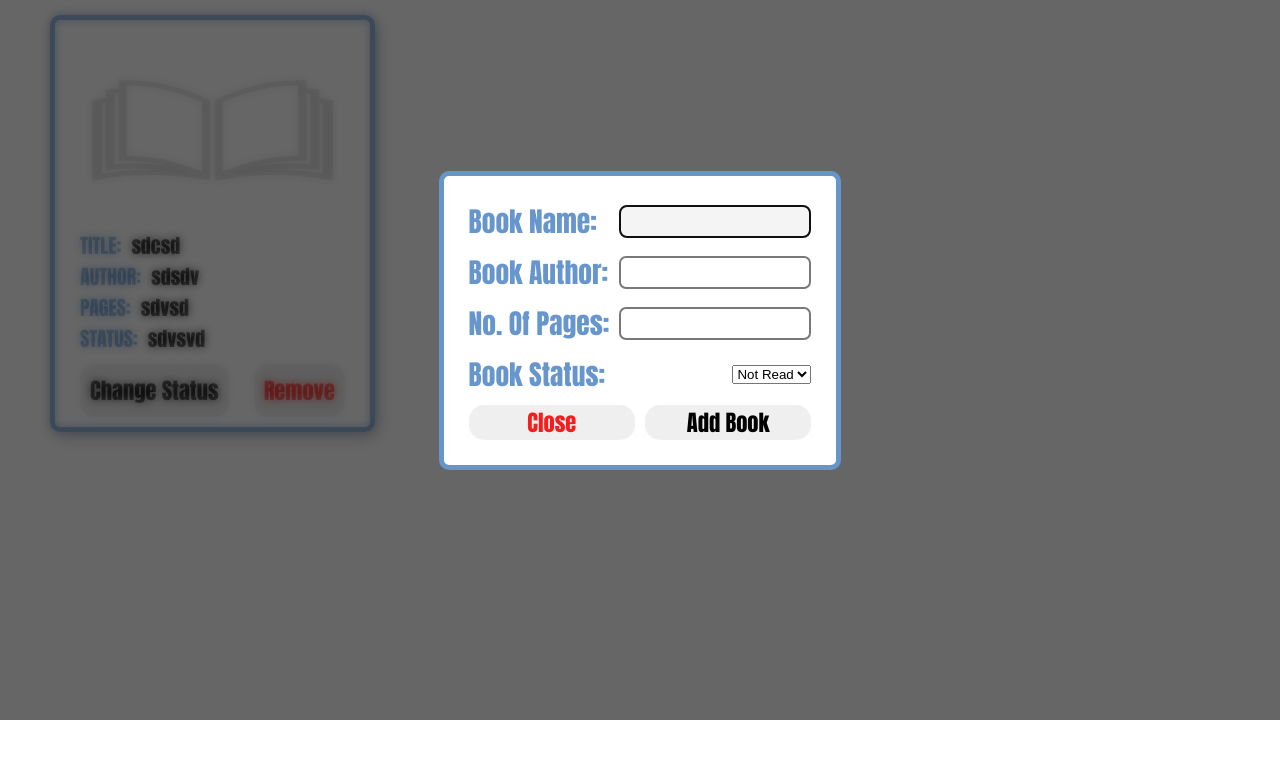
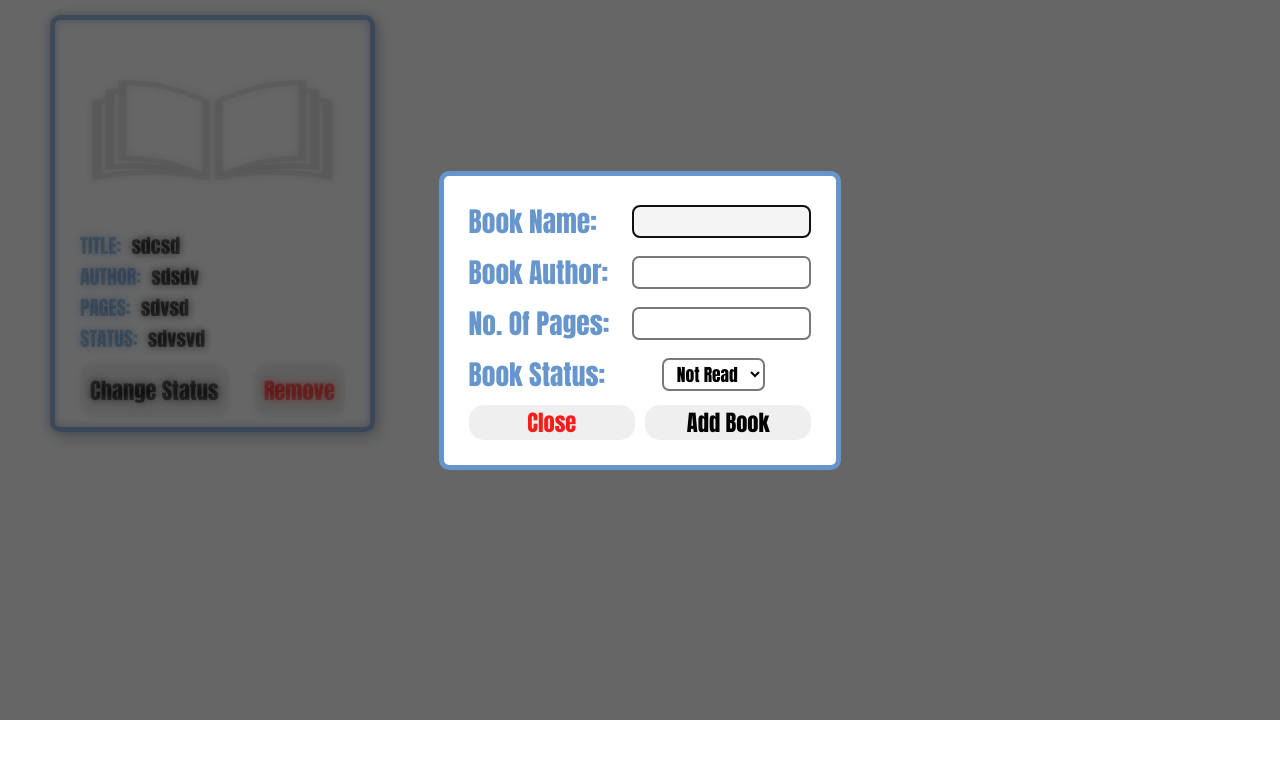
Before and after one commit to Chris-Karampagias/project_library, a plain HTML site: page index.html in a window 1280 px wide. Both pictures are taken after a click on the button "New Book". Shown: the part 80-838 px from the top of the page. Drawn offline with Linux system fonts and the light colour scheme.

Commit message:
Style new select element

```diff
--- a/style.css
+++ b/style.css
@@ -115,15 +115,25 @@ form label {
   color: rgba(39, 106, 183, 0.704);
 }
 
-form input {
+form input,
+form select {
   font-family: inherit;
   border: 2px solid rgba(0, 0, 0, 0.528);
   border-radius: 7px;
   font-size: 0.7rem;
+  width: 50%;
 }
 
-form input:focus {
+form input:focus,
+form select:focus {
   background-color: rgba(209, 209, 209, 0.234);
+}
+
+form select {
+  background-color: white;
+  width: 30%;
+  margin: 0 auto;
+  text-align: center;
 }
 
 form div {
```
